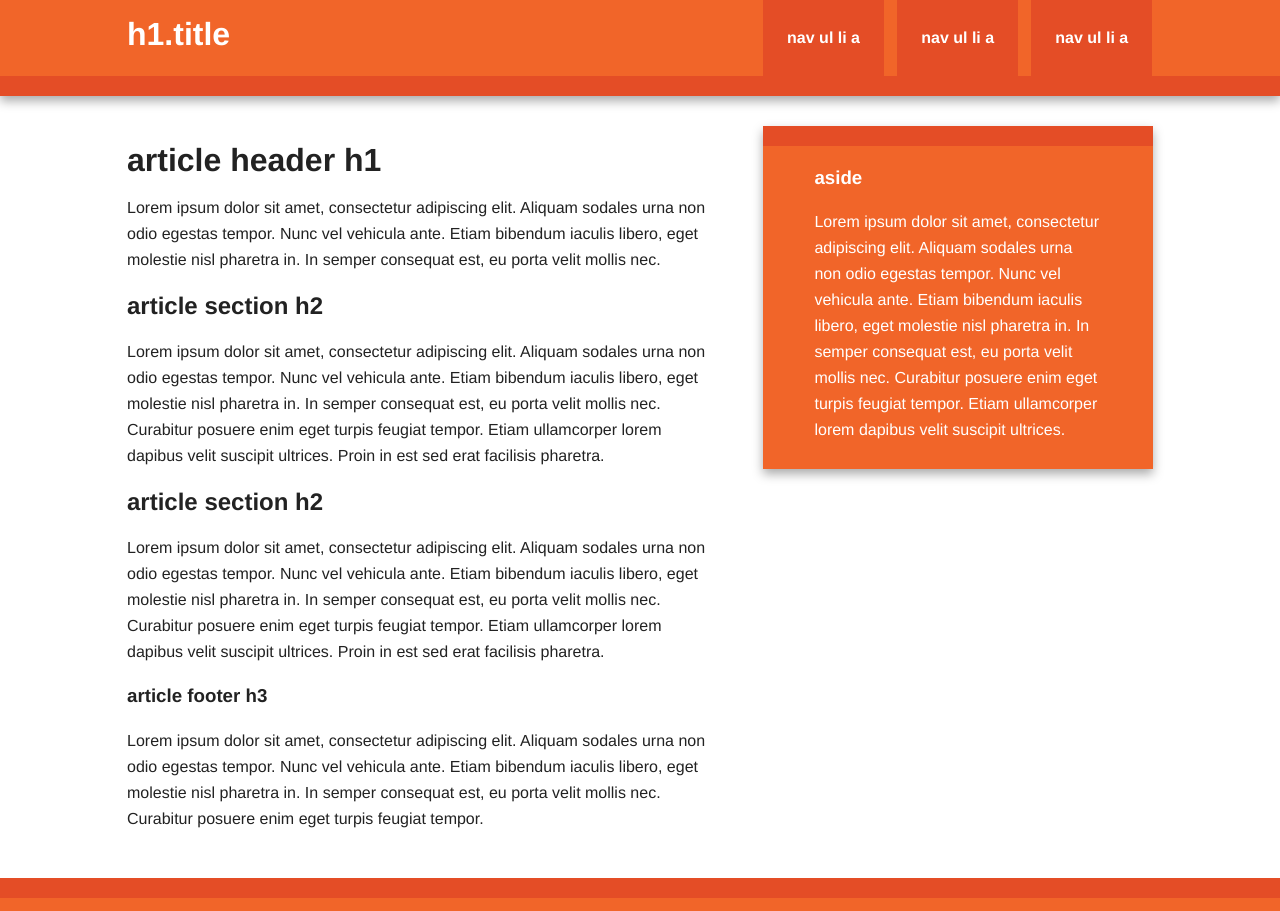
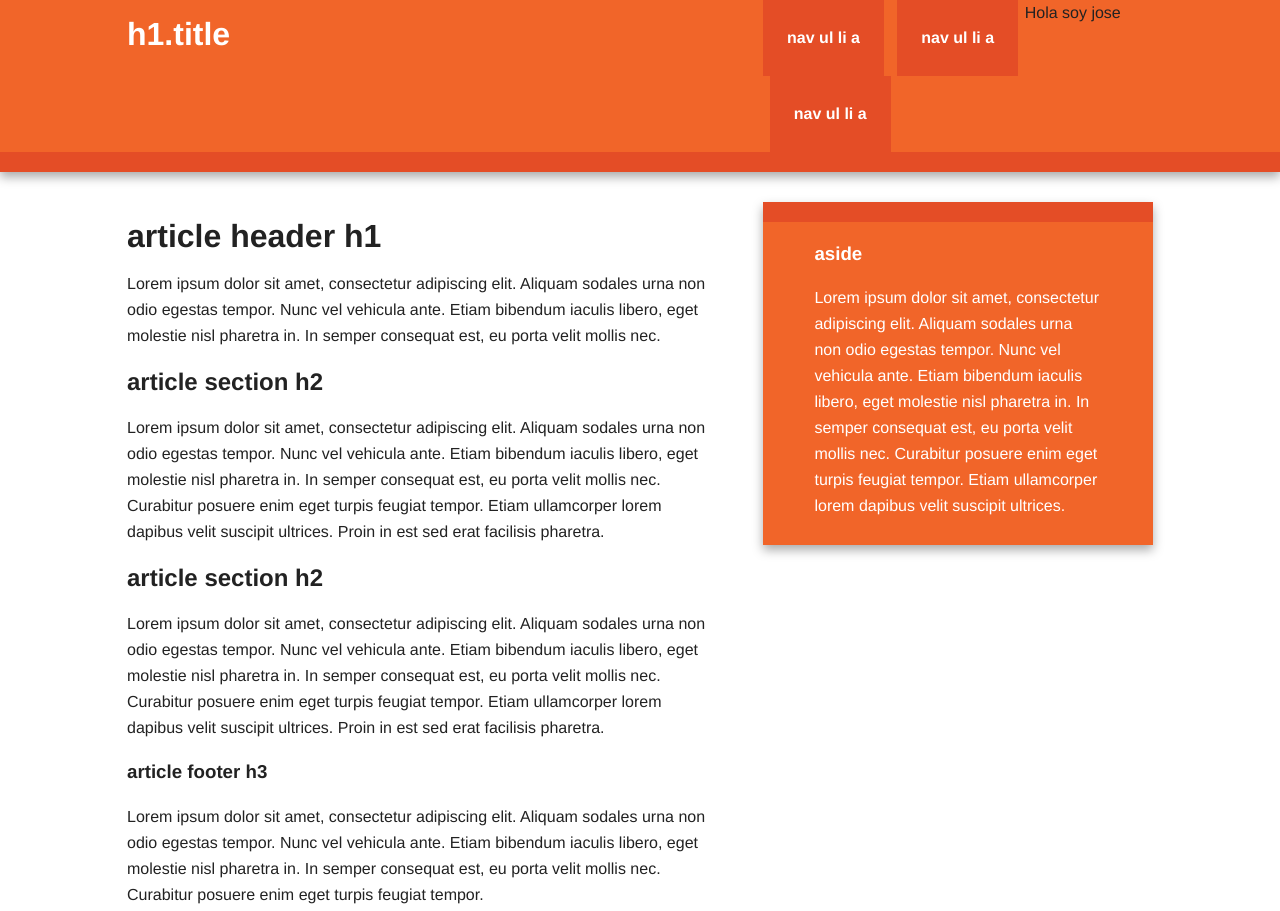
Before and after one commit to Jose-solvam/prova, a plain HTML site: page index.html in a window 1280 px wide. Shown: the top 911 px of the page. Drawn offline with nearby package versions, Linux system fonts and the light colour scheme.

Commit message:
Afegida nova funcionalitat

```diff
--- a/index.html
+++ b/index.html
@@ -29,6 +29,7 @@
                         <li><a href="#">nav ul li a</a></li>
                         <li><a href="#">nav ul li a</a></li>
                         <li><a href="#">nav ul li a</a></li>
+			<li>Hola soy jose</li>
                     </ul>
                 </nav>
             </header>
--- /dev/null
+++ b/novaFuncio.css
@@ -0,0 +1 @@
+Nou CSS
--- /dev/null
+++ b/novaFuncio.js
@@ -0,0 +1 @@
+Nova funcionalitat
```
Also changed, not shown: prueba.txt (deleted), 1 other file.
